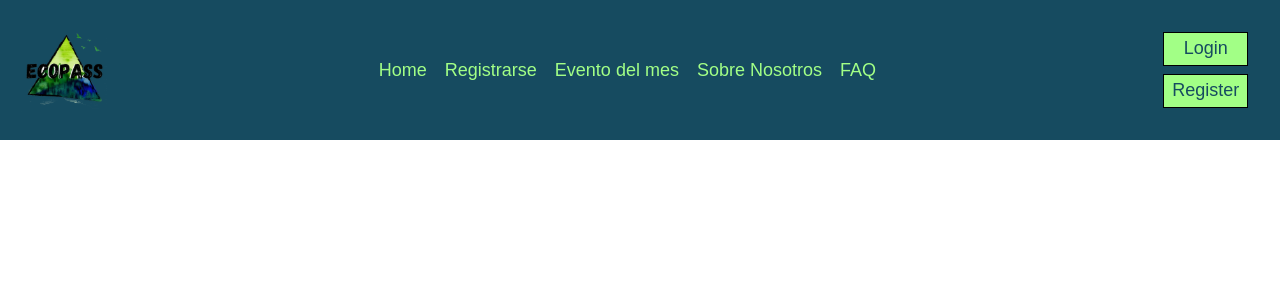
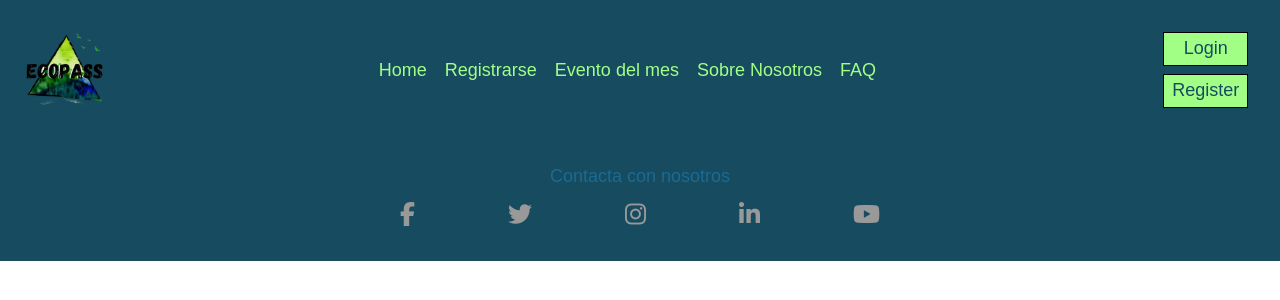
Before and after one commit to LidiaLG/ecopass-react, a React (Create React App) app in the folder ecopass-react/: page /login in a window 1280 px wide. Shown: the top 300 px of the page. Built offline with nearby package versions, Linux system fonts and the light colour scheme.

Commit message:
footer añadido

```diff
--- a/ecopass-react/public/index.html
+++ b/ecopass-react/public/index.html
@@ -24,6 +24,7 @@
       work correctly both with client-side routing and a non-root public URL.
       Learn how to configure a non-root public URL by running `npm run build`.
     -->
+    <script src="https://kit.fontawesome.com/855c49f690.js" crossorigin="anonymous"></script>
     <title>React App</title>
   </head>
   <body>
--- a/ecopass-react/src/App.js
+++ b/ecopass-react/src/App.js
@@ -1,9 +1,13 @@
 import './App.css';
+import Footer from './components/Footer';
 import Navbar from './components/Navbar';
 
 function App() {
   return (
-    <Navbar></Navbar>
+    <>
+      <Navbar></Navbar>
+      <Footer></Footer>
+    </>
   );
 }
 
--- /dev/null
+++ b/ecopass-react/src/components/Footer.css
@@ -0,0 +1,47 @@
+:root {
+    --negro: #393939;
+    --oscuro: #164B60;
+    --verde: #A2FF86;
+    --fondo: #1B6B93;
+    /* Tipografía */
+    --tipo-principal: 'Poppins', sans-serif;
+    --tipo-secundaria: Verdana;
+  }
+
+
+
+  /* Código footer */
+
+  .container-footer {
+    background-color: var(--oscuro);
+    margin-top: auto;
+    display: flex;
+    flex-direction: column;
+    align-items: center;
+    padding: 25px;
+  }
+
+  .rrss {
+    width: 80%;
+    max-width: 500px;
+    padding: 10px;
+    display: flex;
+    justify-content:space-between;
+    font-size: x-large;
+    color: #999999;
+    margin-top: 5px;
+  }
+
+  .contact {
+    color: var(--fondo);
+    font-size: large;
+  }
+
+  .iconsRrss {
+    cursor: pointer;
+  }
+
+  .iconsRrss:hover {
+    color: var(--fondo);
+    transform: scale(2);
+  }
--- /dev/null
+++ b/ecopass-react/src/components/Footer.js
@@ -0,0 +1,21 @@
+import React from 'react'
+import './Footer.css'
+
+const Footer = () => {
+  return (
+    <>
+    <div class="container-footer">
+        <h4 class="contact">Contacta con nosotros</h4>
+        <ul class="rrss">
+            <li class="iconsRrss"><a href="."><i class="fa-brands fa-facebook-f"></i></a></li>
+            <li class="iconsRrss"><a href="."><i class="fa-brands fa-twitter"></i></a></li>
+            <li class="iconsRrss"><a href="."><i class="fa-brands fa-instagram"></i></a></li>
+            <li class="iconsRrss"><a href="."><i class="fa-brands fa-linkedin-in"></i></a></li>
+            <li class="iconsRrss"><a href="."><i class="fa-brands fa-youtube"></i></a></li>
+        </ul>
+    </div>
+    </>
+  )
+}
+
+export default Footer
```
